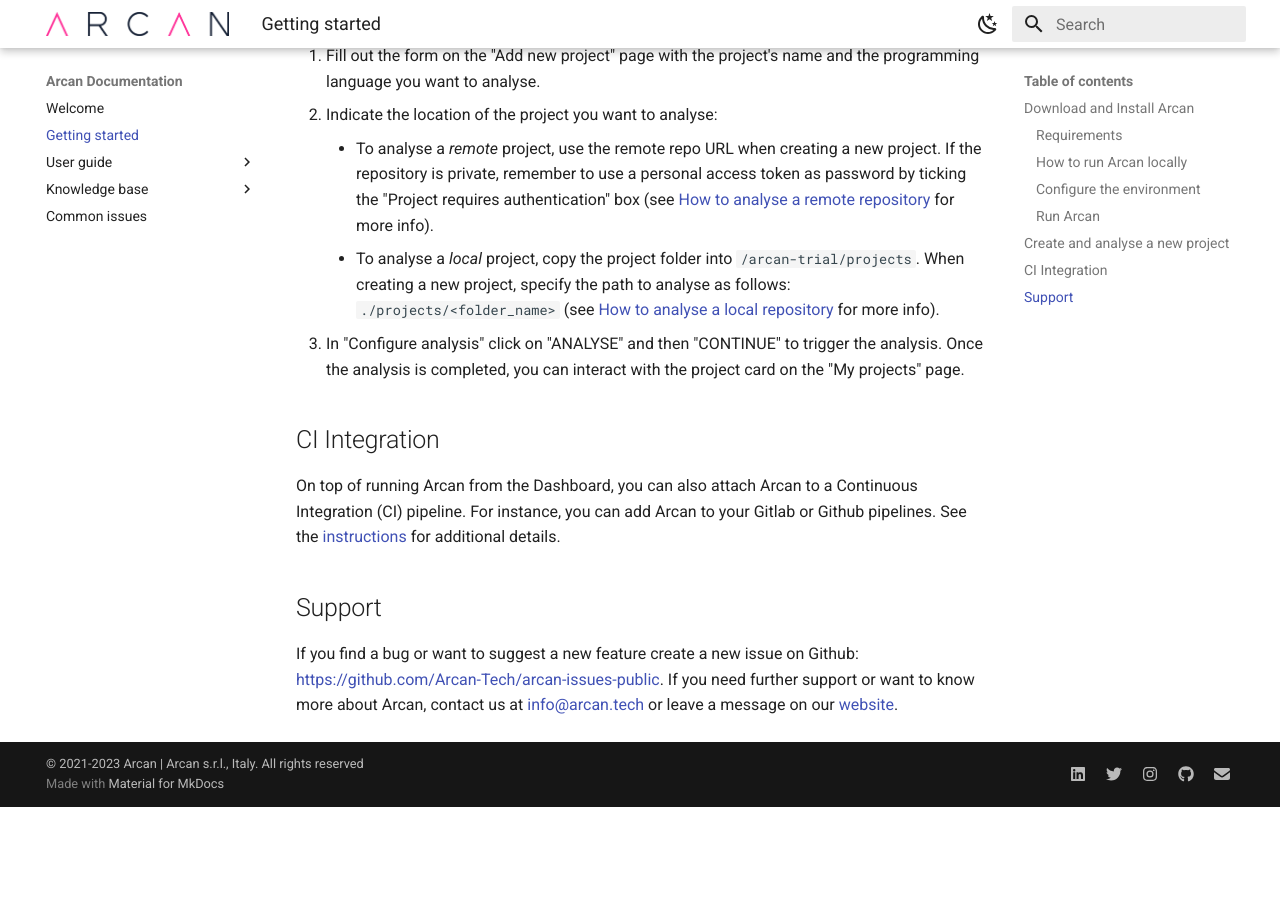
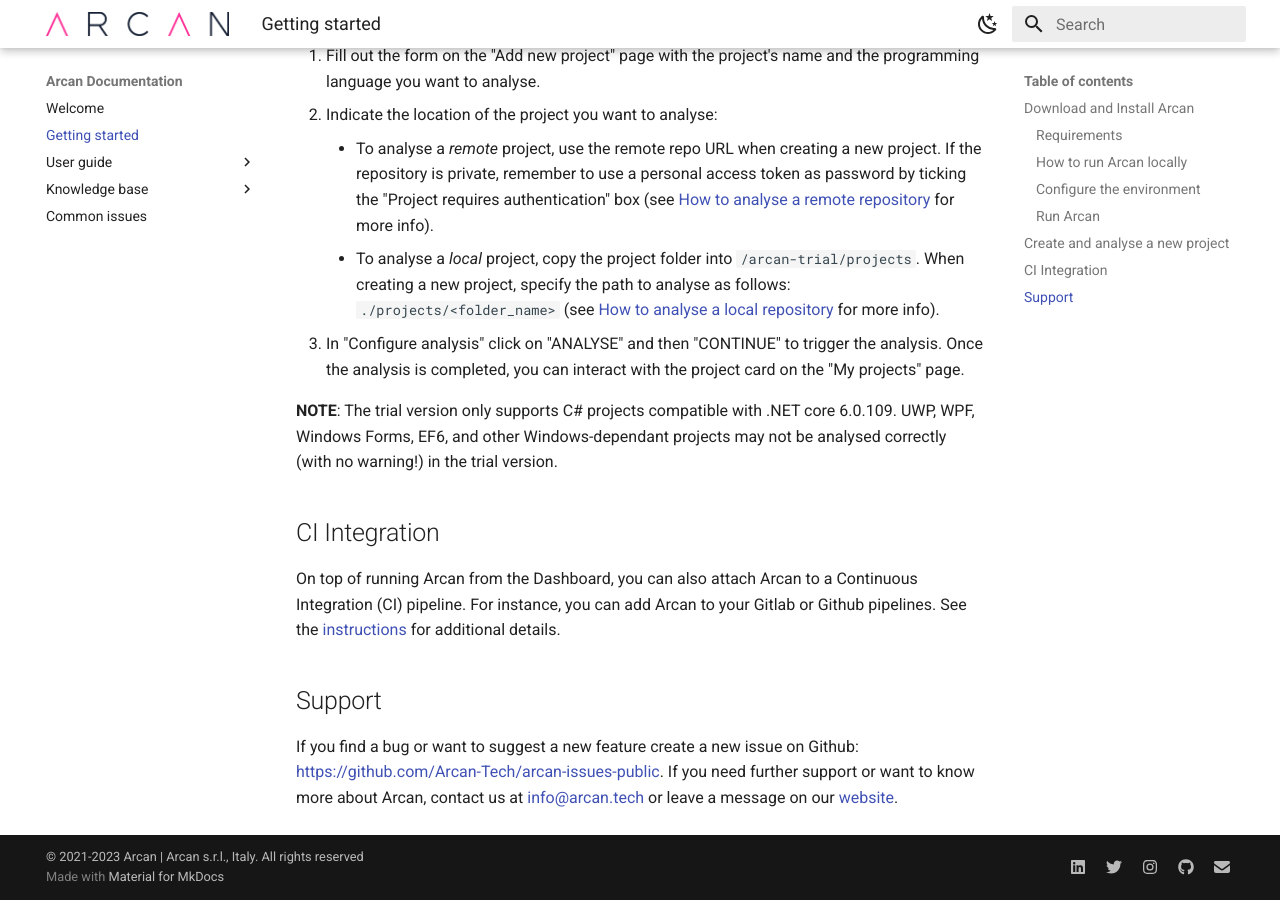
Before and after one commit to Arcan-Tech/arcan-docs, an MkDocs documentation site: the page built from docs/get_started.md, in a window 1280 px wide and 900 px high, scrolled down 1080 px. Built offline with MkDocs 1.6.1 and Material for MkDocs 9.7.7, drawn with Linux system fonts in a browser that asks for light colours; the version menu is left out; before the commit the page ends 1887 px from its top, so only the background shows below that.

Commit message:
Added note on supported C# projects

```diff
--- a/docs/get_started.md
+++ b/docs/get_started.md
@@ -33,6 +33,8 @@
     - To analyse a *local* project, copy the project folder into `/arcan-trial/projects`. When creating a new project, specify the path to analyse as follows: `./projects/<folder_name>` (see [How to analyse a local repository](analyse_project.md#analyse-a-local-repository) for more info).
 3. In "Configure analysis" click on "ANALYSE" and then "CONTINUE" to trigger the analysis. Once the analysis is completed, you can interact with the project card on the "My projects" page.
 
+**NOTE**: The trial version only supports C# projects compatible with .NET core 6.0.109. UWP, WPF, Windows Forms, EF6, and other Windows-dependant projects may not be analysed correctly (with no warning!) in the trial version.
+
 ## CI Integration
 
 On top of running Arcan from the Dashboard, you can also attach Arcan to a Continuous Integration (CI) pipeline. For instance, you can add Arcan to your Gitlab or Github pipelines. See the [instructions](ci_integration.md) for additional details.
```
